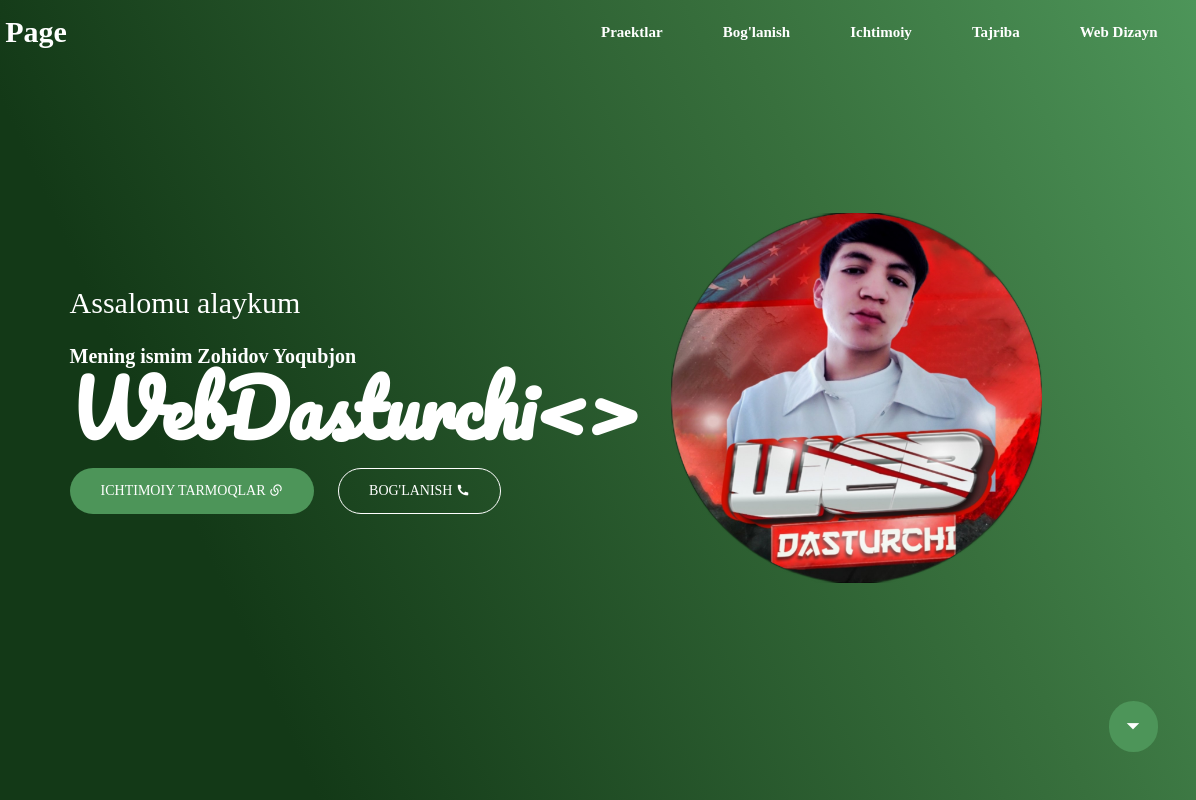
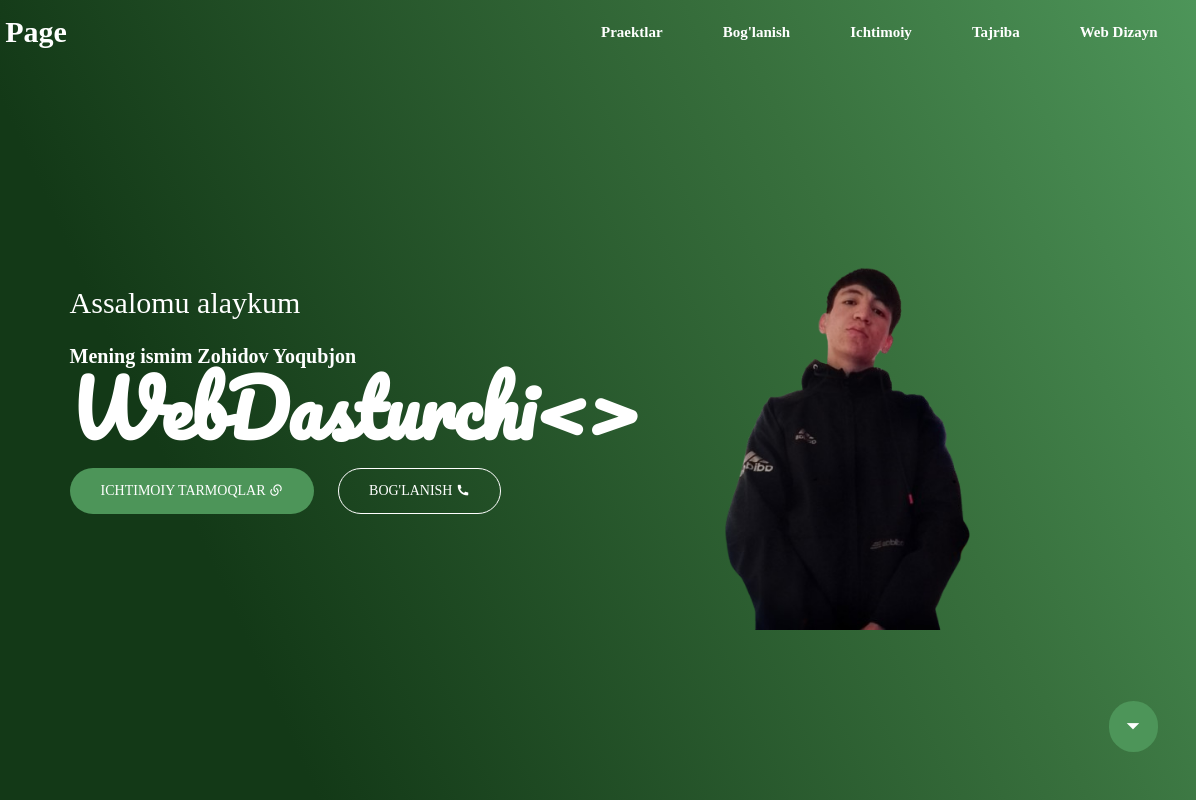
Before and after one commit to yakubiy/3-post, a plain HTML site: page index.html in a window 1280 px wide. Shown: the full height of the page, 84-1280 px from the left. Drawn offline with nearby package versions, Linux system fonts and the light colour scheme.

Commit message:
rasm ozgardi

```diff
--- a/index.html
+++ b/index.html
@@ -38,7 +38,7 @@
 <a href="tel:+998938860546" class="ctaa">Bog'lanish <i class="ri-phone-fill"></i></a>
 </div>
 <div class="hero-img">
-<img src="./2023.jpg" alt="">
+<img src="./2024-removebg-preview.png" alt="">
 </div>
 </section>
 
```
